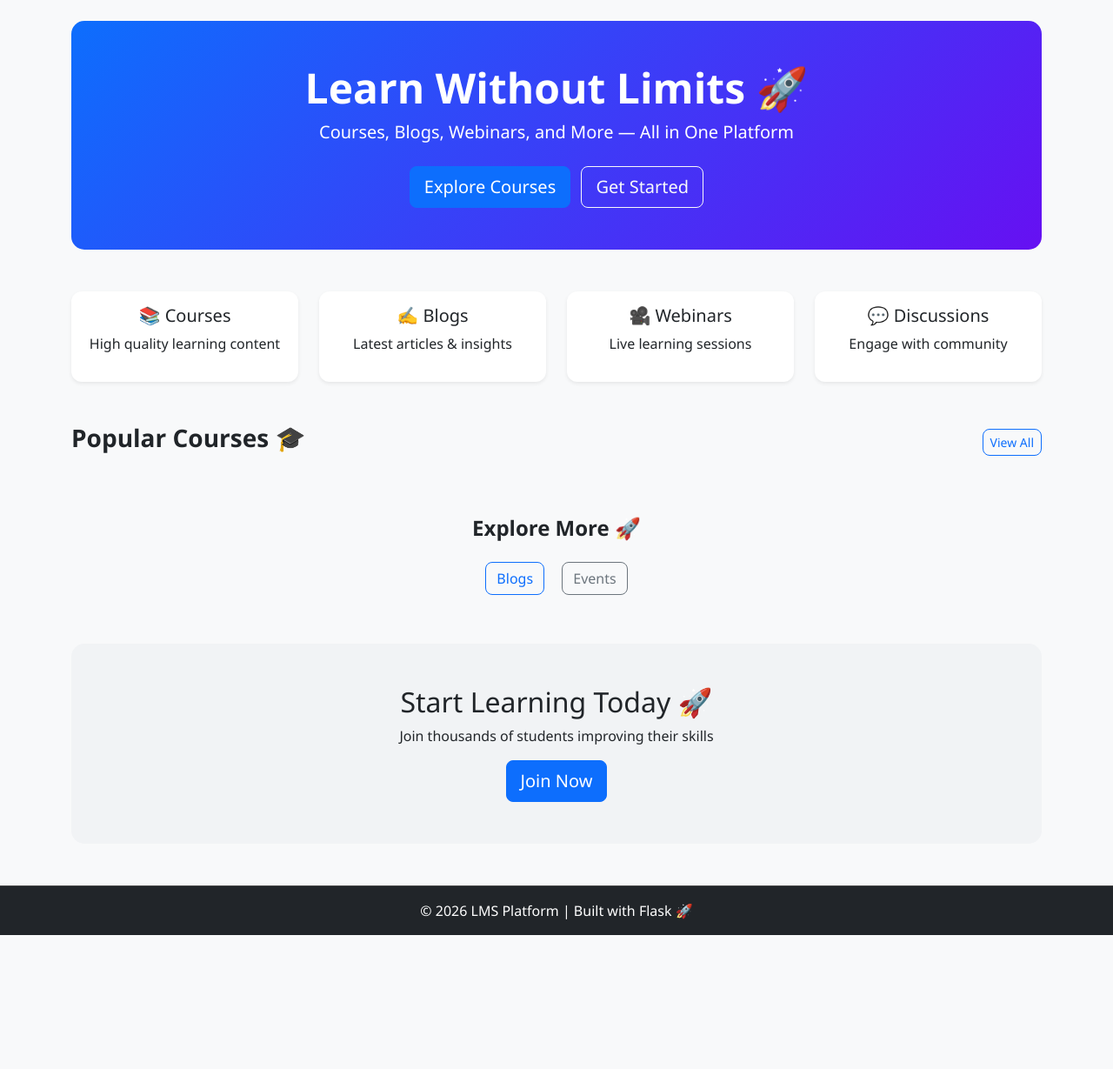
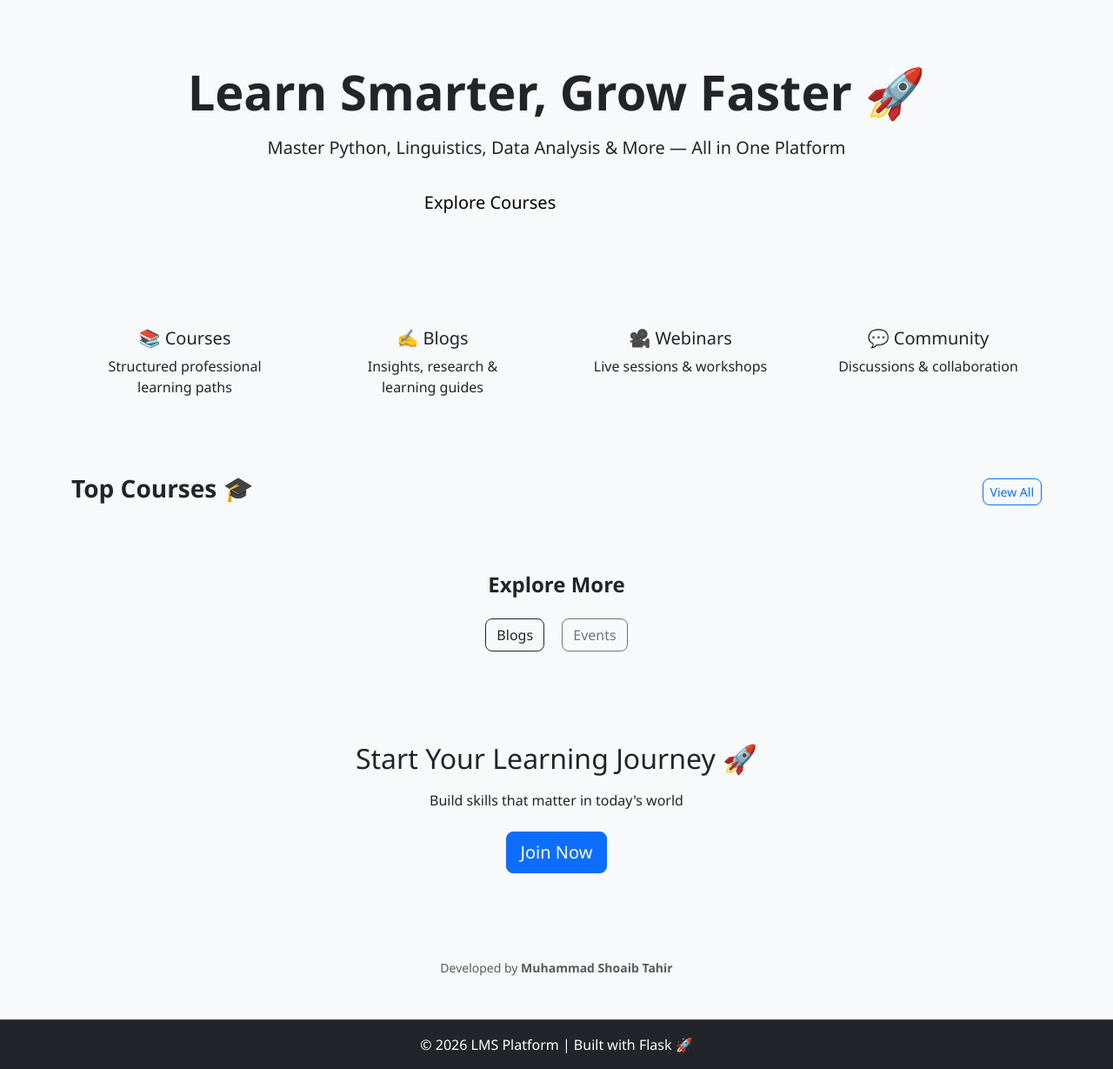
Before and after one commit to shoaibCUIL/LMSsystem, a Flask app: page / in a window 1280 px wide. Shown: the part 60-1289 px from the top of the page at 87% size. Before the commit the page ends 1135 px from the top, so only its background shows below. Run offline with Flask 3, Linux system fonts and the light colour scheme; data that the repository does not hold is empty.

```diff
--- a/templates/public/home.html
+++ b/templates/public/home.html
@@ -1,70 +1,82 @@
 {% extends "layout/base.html" %}
 {% block content %}
 
-<!-- HERO SECTION -->
-<div class="hero-section text-center p-5 mb-5">
-    <h1 class="fw-bold display-5">Learn Without Limits 🚀</h1>
-    <p class="lead">Courses, Blogs, Webinars, and More — All in One Platform</p>
+<!-- HERO -->
+<div class="hero-modern text-center p-5 mb-5">
 
-    <div class="mt-4">
-        <a href="/courses" class="btn btn-primary btn-lg me-2">Explore Courses</a>
+    <h1 class="fw-bold display-4 mb-3">
+        Learn Smarter, Grow Faster 🚀
+    </h1>
+
+    <p class="lead mb-4">
+        Master Python, Linguistics, Data Analysis & More — All in One Platform
+    </p>
+
+    <div>
+        <a href="/courses" class="btn btn-light btn-lg me-2">
+            Explore Courses
+        </a>
 
         {% if not current_user.is_authenticated %}
-        <a href="/register" class="btn btn-outline-light btn-lg">Get Started</a>
+        <a href="/register" class="btn btn-outline-light btn-lg">
+            Get Started
+        </a>
         {% endif %}
     </div>
+
 </div>
 
 <!-- FEATURES -->
 <div class="row text-center mb-5">
 
     <div class="col-md-3">
-        <div class="feature-box p-3 shadow-sm">
+        <div class="feature-modern p-4">
             <h5>📚 Courses</h5>
-            <p>High quality learning content</p>
+            <p>Structured professional learning paths</p>
         </div>
     </div>
 
     <div class="col-md-3">
-        <div class="feature-box p-3 shadow-sm">
+        <div class="feature-modern p-4">
             <h5>✍️ Blogs</h5>
-            <p>Latest articles & insights</p>
+            <p>Insights, research & learning guides</p>
         </div>
     </div>
 
     <div class="col-md-3">
-        <div class="feature-box p-3 shadow-sm">
+        <div class="feature-modern p-4">
             <h5>🎥 Webinars</h5>
-            <p>Live learning sessions</p>
+            <p>Live sessions & workshops</p>
         </div>
     </div>
 
     <div class="col-md-3">
-        <div class="feature-box p-3 shadow-sm">
-            <h5>💬 Discussions</h5>
-            <p>Engage with community</p>
+        <div class="feature-modern p-4">
+            <h5>💬 Community</h5>
+            <p>Discussions & collaboration</p>
         </div>
     </div>
 
 </div>
 
-<!-- POPULAR COURSES -->
+<!-- COURSES -->
 <div class="mb-5">
 
-    <div class="d-flex justify-content-between align-items-center mb-3">
-        <h3 class="fw-bold">Popular Courses 🎓</h3>
-        <a href="/courses" class="btn btn-sm btn-outline-primary">View All</a>
+    <div class="d-flex justify-content-between align-items-center mb-4">
+        <h3 class="fw-bold">Top Courses 🎓</h3>
+        <a href="/courses" class="btn btn-outline-primary btn-sm">View All</a>
     </div>
 
     <div class="row">
 
         {% for course in courses[:3] %}
         <div class="col-md-4">
-            <div class="card shadow-sm mb-4 course-card">
+            <div class="card modern-card mb-4">
 
                 <img src="https://via.placeholder.com/400x200" class="card-img-top">
 
                 <div class="card-body">
+
                     <h5 class="fw-bold">{{ course.title }}</h5>
 
                     <p class="text-muted">
@@ -80,6 +92,7 @@
                             Login to Access
                         </a>
                     {% endif %}
+
                 </div>
 
             </div>
@@ -90,31 +103,35 @@
 
 </div>
 
-<!-- EXPLORE MORE -->
-<div class="text-center mt-5 mb-5">
+<!-- EXPLORE -->
+<div class="text-center mb-5">
 
-    <h4 class="fw-bold mb-3">Explore More 🚀</h4>
+    <h4 class="fw-bold mb-3">Explore More</h4>
 
-    <a href="/blogs" class="btn btn-outline-primary m-2">
-        Blogs
-    </a>
-
-    <a href="/events" class="btn btn-outline-secondary m-2">
-        Events
-    </a>
+    <a href="/blogs" class="btn btn-outline-dark m-2">Blogs</a>
+    <a href="/events" class="btn btn-outline-secondary m-2">Events</a>
 
 </div>
 
-<!-- CTA SECTION -->
-<div class="cta-section text-center p-5 mt-5">
-    <h2>Start Learning Today 🚀</h2>
-    <p>Join thousands of students improving their skills</p>
+<!-- CTA -->
+<div class="cta-modern text-center p-5">
+
+    <h2 class="mb-3">Start Your Learning Journey 🚀</h2>
+    <p>Build skills that matter in today's world</p>
 
     {% if not current_user.is_authenticated %}
-    <a href="/register" class="btn btn-primary btn-lg">
+    <a href="/register" class="btn btn-primary btn-lg mt-2">
         Join Now
     </a>
     {% endif %}
+
+</div>
+
+<!-- FOOTER CREDIT -->
+<div class="text-center mt-5 mb-3">
+    <small class="text-muted">
+        Developed by <strong>Muhammad Shoaib Tahir</strong>
+    </small>
 </div>
 
 {% endblock %}
```
